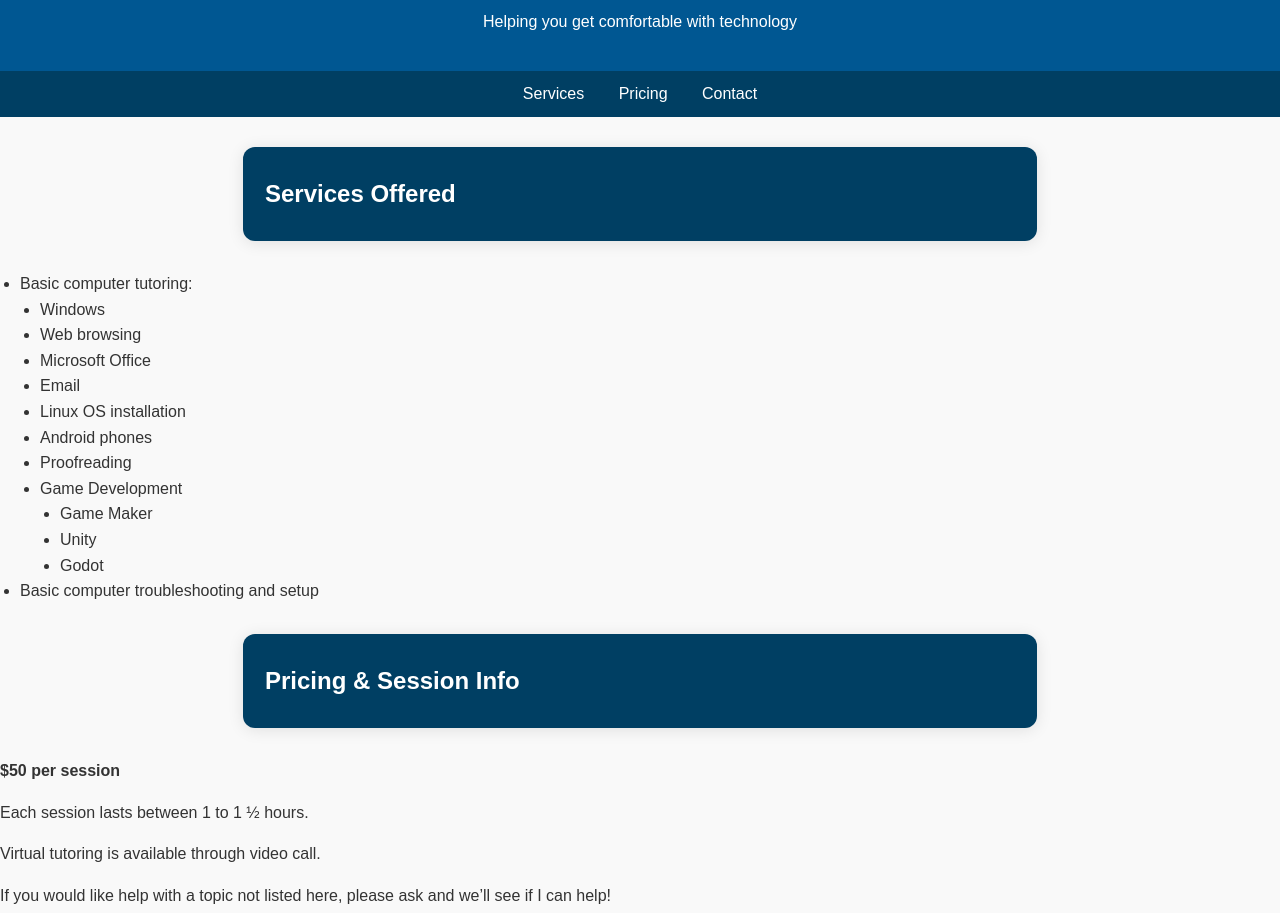
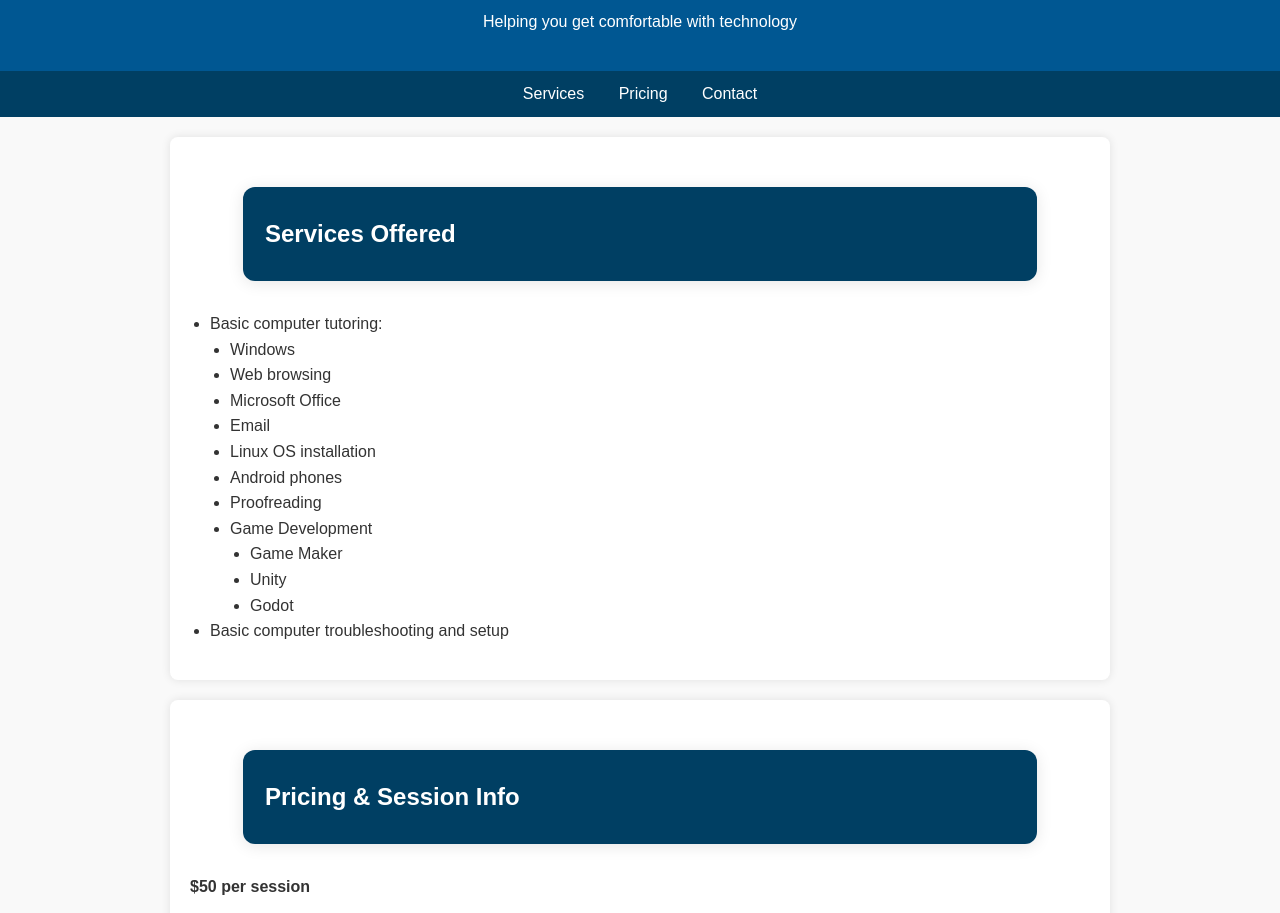
Before and after one commit to HipolitoThe3rd/hipolitothe3rd.github.io, a plain HTML site: page index.html in a window 1280 px wide. Shown: the part 140-1053 px from the top of the page. Drawn offline with Linux system fonts and the light colour scheme.

Commit message:
Update index.html

```diff
--- a/index.html
+++ b/index.html
@@ -75,7 +75,7 @@
     <a href="#contact">Contact</a>
   </nav>
 
-  <div id="services">
+  <div class="container" id="services">
     <h2 class="section-box">Services Offered</h2>
     <ul>
       <li>Basic computer tutoring:
@@ -100,7 +100,7 @@
     </ul>
   </div>
 
-  <div id="pricing">
+  <div class="container" id="pricing">
     <h2 class="section-box">Pricing & Session Info</h2>
     <p class="price">$50 per session</p>
     <p>Each session lasts between 1 to 1 ½ hours.</p>
```
